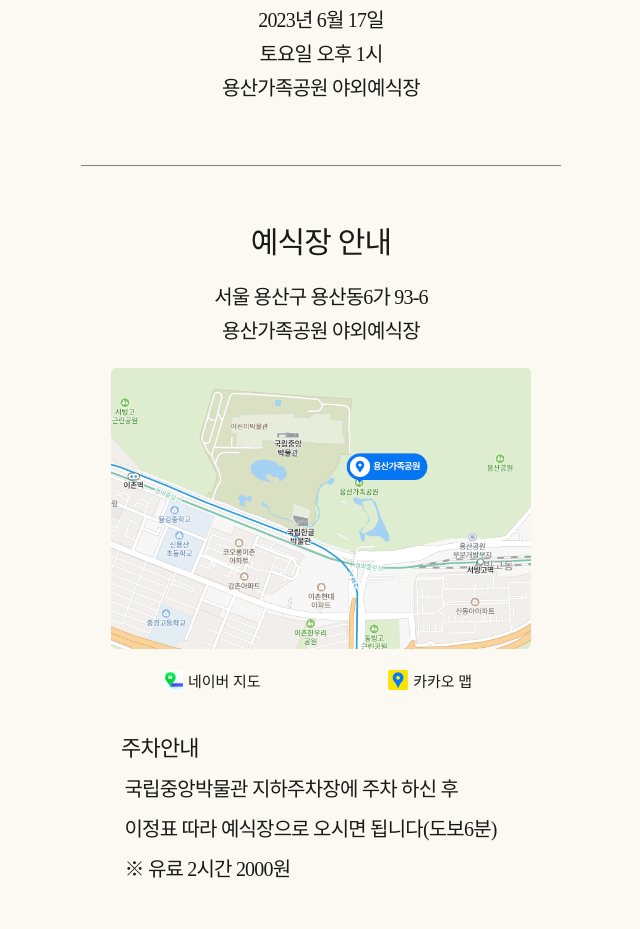
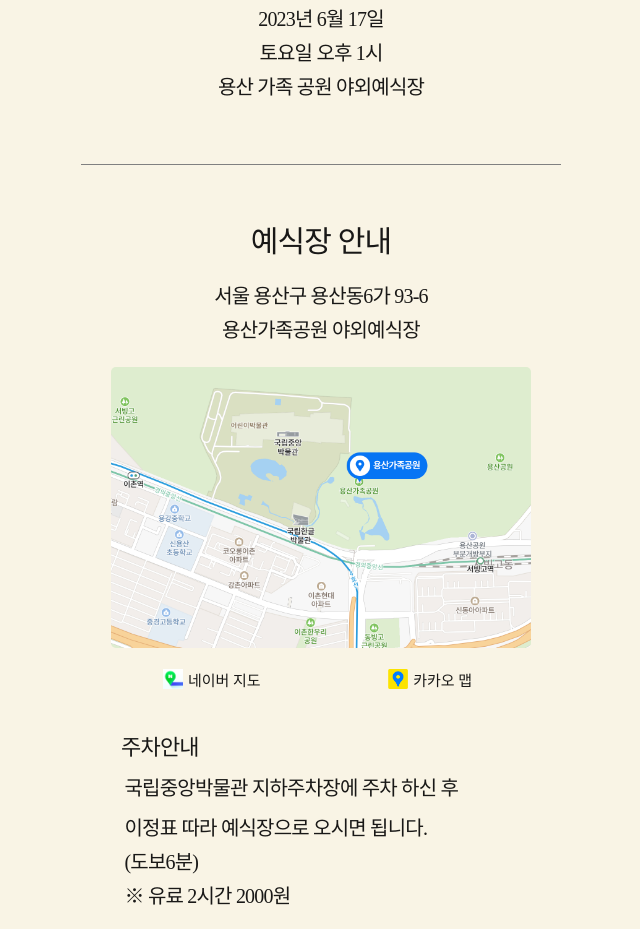
Before and after one commit to comminco/wedding-invi, a React (Vite) app: page / in a window 1280 px wide. Shown: the part 1138-2067 px from the top of the page, without its empty margins (319-959 px from the left). Built offline with nearby package versions, Linux system fonts and the light colour scheme; a web font is replaced by a local one.

Commit message:
feat:add animation

```diff
--- a/src/css/carousel.css
+++ b/src/css/carousel.css
@@ -17,7 +17,6 @@
   touch-action: pan-y;
   -webkit-tap-highlight-color: transparent;
 }
-
 .slick-list {
   position: relative;
 
--- a/src/css/globalStyles.css
+++ b/src/css/globalStyles.css
@@ -13,7 +13,7 @@ body,
 #_bibimbap {
   padding: 0;
   margin: 0;
-  overflow-x: hidden;
+  /* overflow-x: hidden; */
 }
 
 html {
@@ -61,12 +61,15 @@ button {
 body {
   word-wrap: break-word;
   color: hsla(0, 0%, 0%, 0.9);
-  background-color: rgba(226, 202, 136, 0.1);
+
+  background-color: rgb(249, 244, 229);
+}
+section {
+  background-color: rgb(249, 244, 229);
 }
 
 #_bibimbap {
   opacity: 1;
-  overflow-x: hidden;
 }
 
 :root {
--- a/src/modules/common/viewContainer.tsx
+++ b/src/modules/common/viewContainer.tsx
@@ -17,9 +17,6 @@ const Container = styled.div`
   margin: auto;
   width: 100%;
 
-  overflow-y: scroll;
-  overflow-x: hidden;
-
   -ms-overflow-style: none; /* IE and Edge */
   scrollbar-width: none; /* Firefox */
 `
--- /dev/null
+++ b/src/modules/home/info.tsx
@@ -0,0 +1,34 @@
+import styled from 'styled-components'
+import { useState, useRef, useEffect } from 'react'
+
+export function Info() {
+  const stickyRef = useRef(null)
+
+  useEffect(() => {
+    const el = stickyRef.current
+
+    const observer = new IntersectionObserver(
+      ([e]) => {
+        if (e.intersectionRatio === 0 && window.scrollY > 0) {
+          el.innerHTML = '23/06/17(토) 오후 1시 용산가족공원 야외예식장'
+        } else {
+          el.innerHTML = null
+        }
+      },
+      { threshold: [1] }
+    )
+
+    observer.observe(el)
+  }, [])
+
+  return <Sticky ref={stickyRef}> </Sticky>
+}
+
+const Sticky = styled.div`
+  position: -webkit-sticky;
+  position: sticky;
+  top: -1px;
+  text-align: center;
+
+  font-size: 12px;
+`
--- a/src/modules/home/intro.tsx
+++ b/src/modules/home/intro.tsx
@@ -20,7 +20,7 @@ export function Intro() {
       <Star />
       <p>2023년 6월 17일</p>
       <p>토요일 오후 1시</p>
-      <p>용산가족공원 야외예식장</p>
+      <p>용산 가족 공원 야외예식장</p>
     </Wrap>
   )
 }
@@ -29,9 +29,13 @@ const Wrap = styled.section`
   padding: 3rem 0;
   display: flex;
   flex-direction: column;
+  margin-top: 500px;
 
   justify-content: center;
   align-items: center;
+`
 
-  border-bottom: var(--border-S);
+const Sticky = styled.div`
+  position: sticky;
+  top: 4px;
 `
--- a/src/modules/home/mainImage.tsx
+++ b/src/modules/home/mainImage.tsx
@@ -11,8 +11,12 @@ export function MainImage() {
 
 const Wrap = styled.div`
   width: 100%;
+  max-width: 480px;
   height: 500px;
   border-top: var(--border-S);
+  position: fixed;
+  top: 0;
+  z-index: -1;
 `
 const Bubu = styled.img`
   height: 100%;
--- a/src/modules/home/map.tsx
+++ b/src/modules/home/map.tsx
@@ -46,7 +46,11 @@ export function Map() {
 
       <Traffic className="title">주차안내</Traffic>
       <Traffic>국립중앙박물관 지하주차장에 주차 하신 후</Traffic>
-      <Traffic>이정표 따라 예식장으로 오시면 됩니다(도보6분)</Traffic>
+      <Traffic>
+        이정표 따라 예식장으로 오시면 됩니다.
+        <br />
+        (도보6분)
+      </Traffic>
       <Traffic>※ 유료 2시간 2000원</Traffic>
       <br />
       <Traffic className="title">대중교통</Traffic>
@@ -69,6 +73,8 @@ const Wrap = styled.section`
 
   justify-content: center;
   align-items: center;
+
+  border-top: var(--border-S);
 `
 
 const Traffic = styled.div`
--- a/src/modules/home/money.tsx
+++ b/src/modules/home/money.tsx
@@ -163,7 +163,7 @@ const Wrap = styled.section`
 
 const Title = styled.div`
   font-size: 1.7rem;
-  margin-bottom: 1.5rem;
+  margin-bottom: 5rem;
 `
 
 const AccountBtn = styled.button`
--- a/src/views/home.tsx
+++ b/src/views/home.tsx
@@ -7,12 +7,14 @@ import { Dining } from '@/modules/home/dining'
 import { Money } from '@/modules/home/money'
 import { Dangbu } from '@/modules/home/dangbu'
 import { Gallery } from '@/modules/home/gallery'
+import { Info } from '@/modules/home/info'
 
 function Home() {
   return (
     <ViewContainer>
       <MainImage />
       <Intro />
+      <Info />
       <Map />
       {/* <Parking /> */}
       <Dining />
```
Also changed, not shown: index.html (+0 -9 lines).
